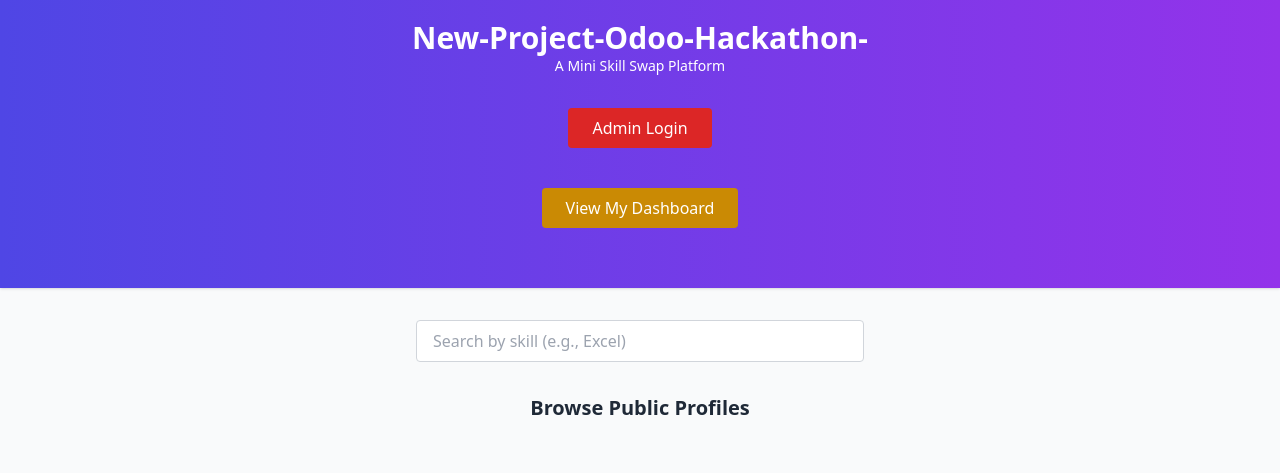
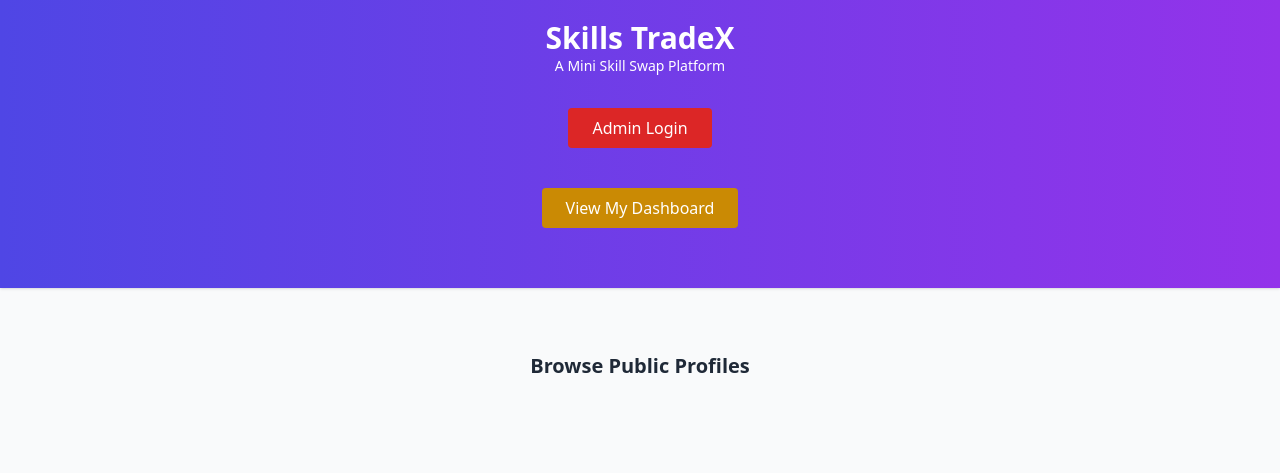
Before and after one commit to aspirant-22/New-Project-Odoo-Hackathon-, a plain HTML site: page client/index.html in a window 1280 px wide. Drawn offline with nearby package versions, Linux system fonts and the light colour scheme; no server answers.

Commit message:
Finishing Changes

```diff
--- a/client/index.html
+++ b/client/index.html
@@ -3,7 +3,7 @@
 <head>
   <meta charset="UTF-8" />
   <meta name="viewport" content="width=device-width" />
-  <title>New-Project-Odoo-Hackathon-</title>
+  <title>Skills TradeX</title>
   <!-- Tailwind CDN -->
   <script src="https://cdn.tailwindcss.com"></script>
 </head>
@@ -11,7 +11,7 @@
 
   <!-- Header -->
   <header class="text-white bg-gradient-to-r from-indigo-600 to-purple-600 p-5 text-center shadow">
-    <h1 class="text-2xl md:text-3xl font-bold">New-Project-Odoo-Hackathon-</h1>
+    <h1 class="text-2xl md:text-3xl font-bold">Skills TradeX</h1>
     <p class="text-sm">A Mini Skill Swap Platform</p>
     <div class="text-center my-8">
     <a href="admin.html">
@@ -33,19 +33,6 @@
 
   <!-- Main Content -->
   <main id="app" class="max-w-4xl mx-auto py-8 px-4 space-y-8">
-  <!-- 🔍 Search -->
-  <div class="max-w-md mx-auto text-center">
-    <input
-      type="text"
-      id="searchInput"
-      placeholder="Search by skill (e.g., Excel)"
-      class="w-full border border-gray-300 rounded px-4 py-2"
-      oninput="filterUsers()"
-    />
-  </div>
-
-
-
 
 <script>
   function openDashboard(e) {
```
